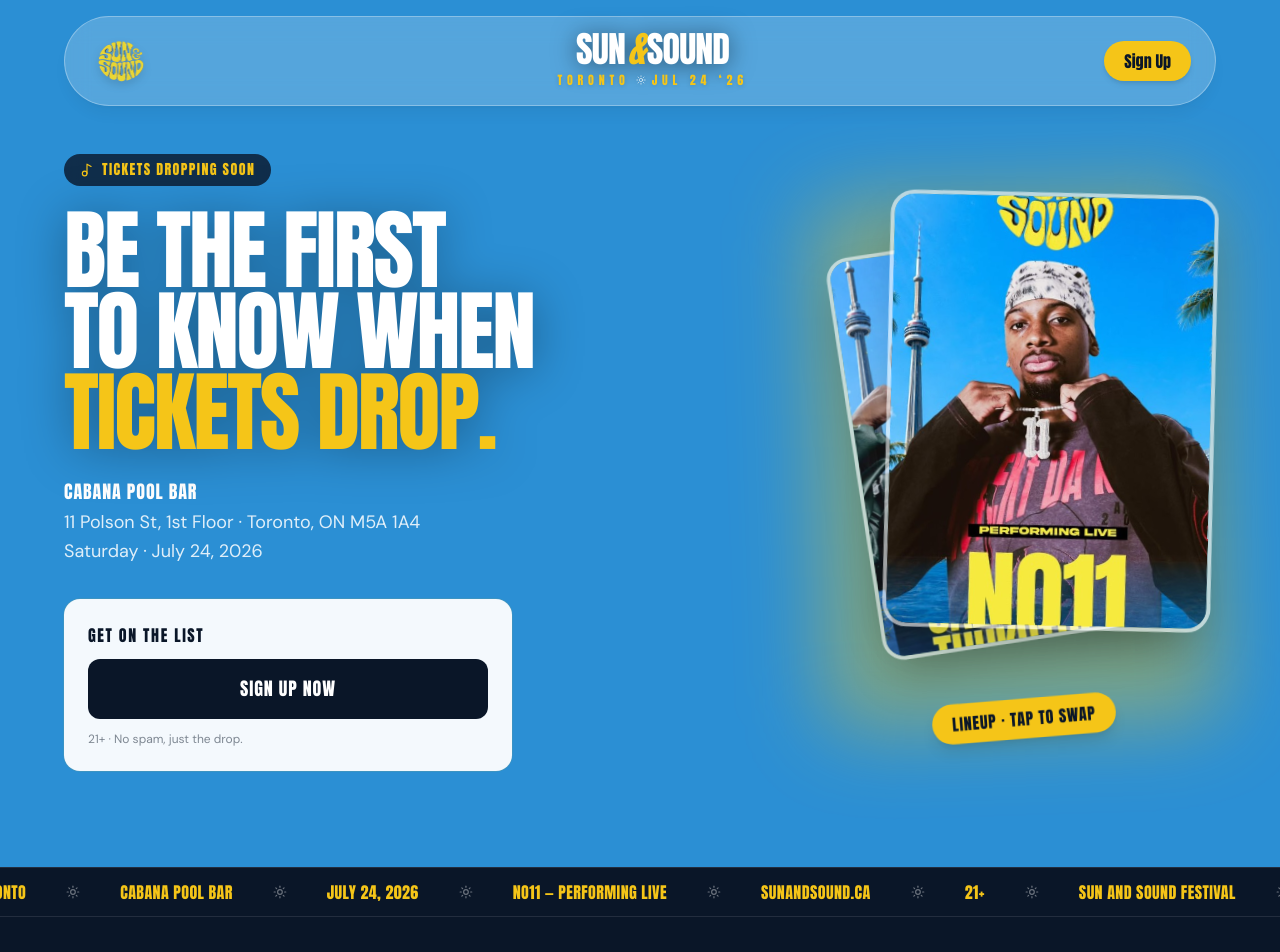
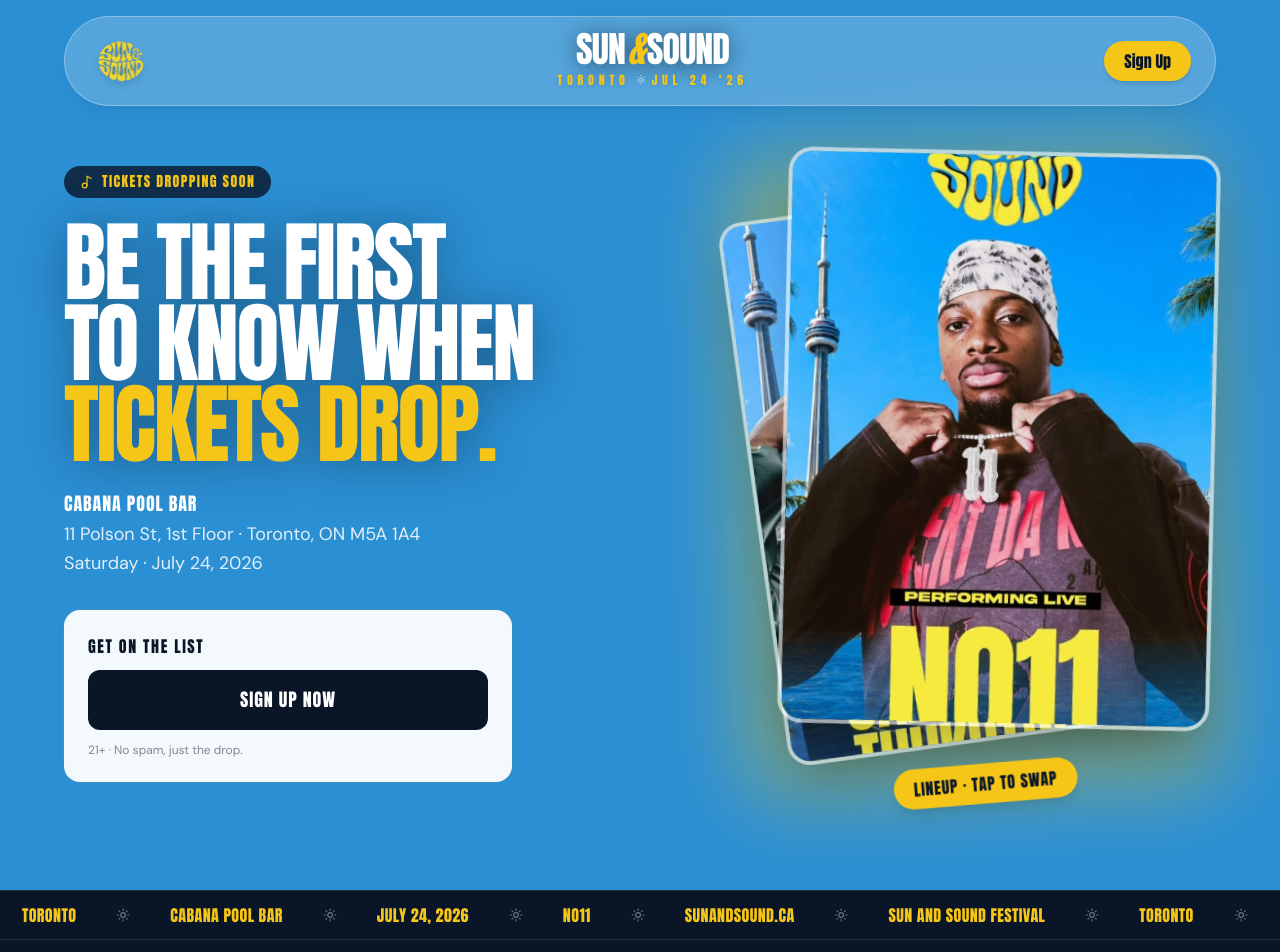
Before and after one commit to Prodigeezyxx/Sun-Sound, a React (Vite) app: page / in a window 1280 px wide. Shown: the top 952 px of the page. Built offline with nearby package versions, Linux system fonts and the light colour scheme.

Commit message:
bigger poster cards, cleaner marquee items

```diff
--- a/src/App.tsx
+++ b/src/App.tsx
@@ -21,9 +21,8 @@
   'TORONTO',
   'CABANA POOL BAR',
   'JULY 24, 2026',
-  'NO11 — PERFORMING LIVE',
+  'NO11',
   'SUNANDSOUND.CA',
-  '21+',
 ];
 
 function LineupDeck({ posters }: { posters: string[] }) {
@@ -38,17 +37,17 @@
       return { transform: 'translate(0%, 0%) rotate(3deg) scale(1)', zIndex: 30 };
     }
     if (depth === 1) {
-      return { transform: 'translate(-14%, 6%) rotate(-7deg) scale(0.93)', zIndex: 20 };
+      return { transform: 'translate(-10%, 5%) rotate(-6deg) scale(0.95)', zIndex: 20 };
     }
-    const t = -(14 + (depth - 1) * 8);
-    const y = 6 + (depth - 1) * 4;
-    const r = -7 - (depth - 1) * 5;
-    const s = Math.max(0.7, 0.93 - (depth - 1) * 0.07);
+    const t = -(10 + (depth - 1) * 6);
+    const y = 5 + (depth - 1) * 3;
+    const r = -6 - (depth - 1) * 4;
+    const s = Math.max(0.75, 0.95 - (depth - 1) * 0.05);
     return { transform: `translate(${t}%, ${y}%) rotate(${r}deg) scale(${s})`, zIndex: 20 - depth };
   };
 
   return (
-    <div className="relative animate-float w-full max-w-[400px] aspect-[3/4]">
+    <div className="relative animate-float w-full max-w-[480px] aspect-[3/4]">
       <div className="absolute inset-0 bg-[var(--color-sun)]/40 rounded-[2rem] blur-2xl" />
 
       {posters.map((src, idx) => {
@@ -63,7 +62,7 @@
             aria-label={`${isFront ? 'Featured' : 'Bring forward'} — lineup poster ${idx + 1} of ${n}`}
             aria-pressed={isFront}
             style={{ transform, zIndex }}
-            className="absolute top-0 right-0 w-[82%] aspect-[3/4] rounded-[1.5rem] overflow-hidden shadow-2xl shadow-[var(--color-deep)]/40 border-4 border-white/60 transition-all duration-500 ease-out cursor-pointer focus:outline-none focus-visible:ring-4 focus-visible:ring-[var(--color-sun)] focus-visible:ring-offset-2 focus-visible:ring-offset-transparent"
+            className="absolute top-0 right-0 w-[90%] aspect-[3/4] rounded-[1.5rem] overflow-hidden shadow-2xl shadow-[var(--color-deep)]/40 border-4 border-white/60 transition-all duration-500 ease-out cursor-pointer focus:outline-none focus-visible:ring-4 focus-visible:ring-[var(--color-sun)] focus-visible:ring-offset-2 focus-visible:ring-offset-transparent"
           >
             <img
               src={src}
@@ -189,7 +188,7 @@
               // Single poster
               <div className="relative animate-float">
                 <div className="absolute -inset-3 bg-[var(--color-sun)]/40 rounded-[2rem] blur-xl" />
-                <div className="relative w-[min(100%,340px)] md:w-[min(100%,380px)] aspect-[3/4] rounded-[1.75rem] overflow-hidden shadow-2xl shadow-[var(--color-deep)]/30 border-4 border-white/60 rotate-[-2deg] hover:rotate-0 transition-transform duration-500">
+                <div className="relative w-[min(100%,380px)] md:w-[min(100%,440px)] aspect-[3/4] rounded-[1.75rem] overflow-hidden shadow-2xl shadow-[var(--color-deep)]/30 border-4 border-white/60 rotate-[-2deg] hover:rotate-0 transition-transform duration-500">
                   <img
                     src={posterImg}
                     alt={`${FESTIVAL_NAME} — NO11 performing live`}
```
